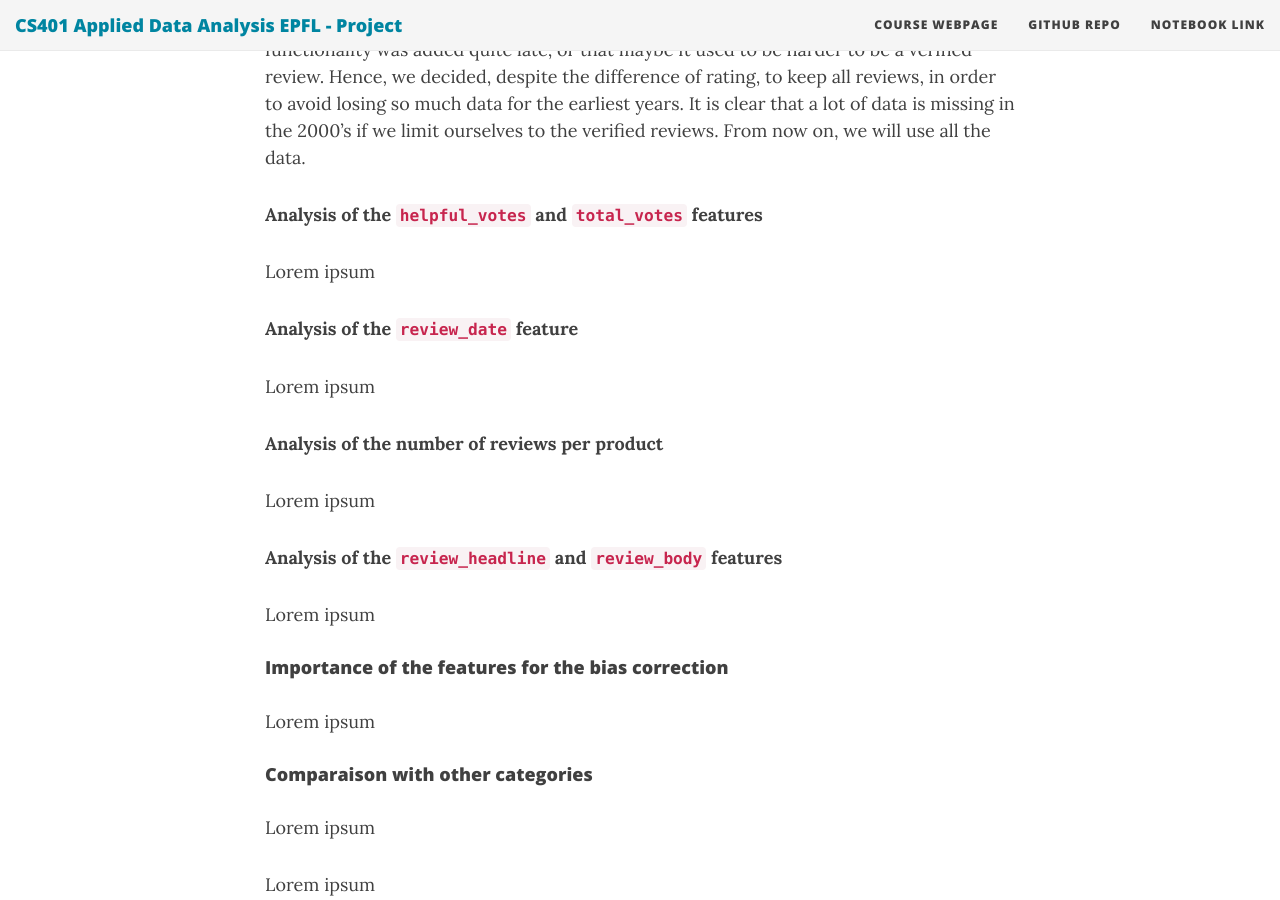
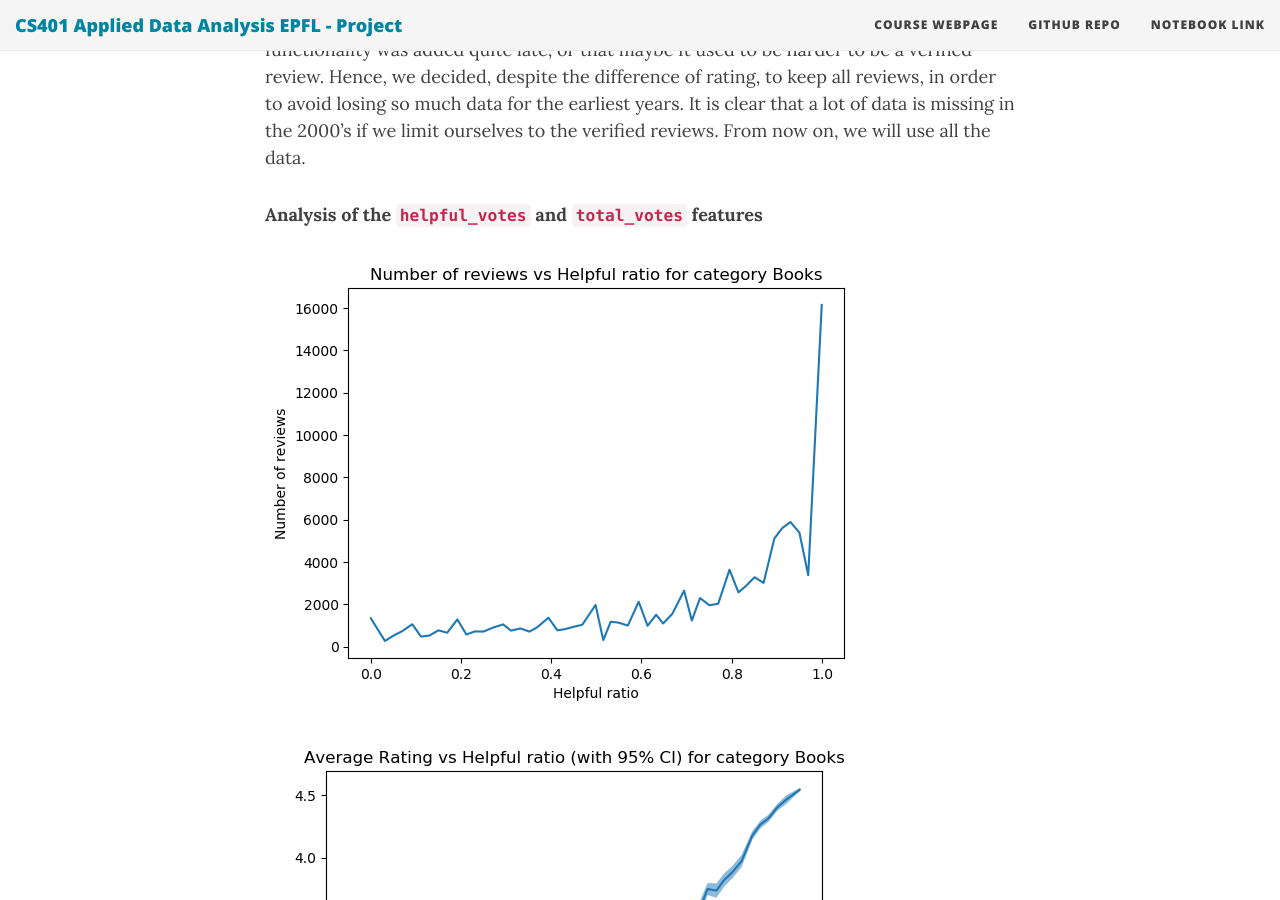
Before and after one commit to ada-lyn/ada-lyn.github.io, a Jekyll site: the page built from index.md, in a window 1280 px wide and 900 px high, scrolled down 6622 px. Built offline with Jekyll 4.4.1, drawn with Linux system fonts in a browser that asks for light colours; nearby versions of some CDN libraries.

Commit message:
Update index.md

```diff
--- a/index.md
+++ b/index.md
@@ -92,7 +92,9 @@ It is clear that a lot of data is missing in the 2000's if we limit ourselves to
 
 **Analysis of the `helpful_votes` and `total_votes` features**
 
-Lorem ipsum
+![Number of helpful reviews per ratio](/img/products/helpful_vs_number_Books.png)
+
+![Impact of helpful on ratings](/img/products/helpful_vs_rating_Books.png)
 
 **Analysis of the `review_date` feature**
 
```
